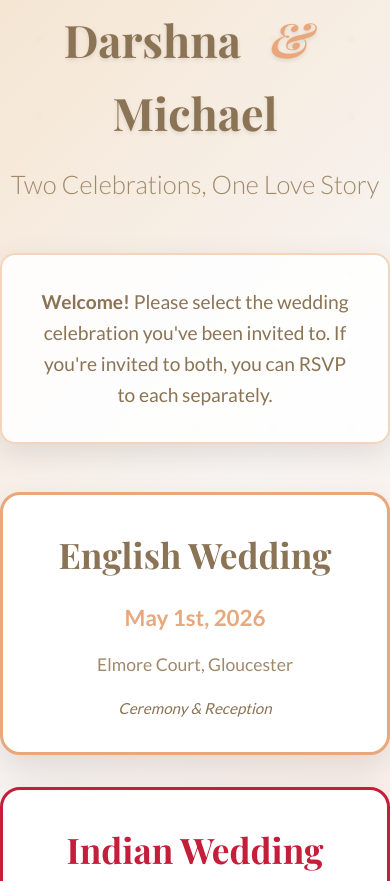
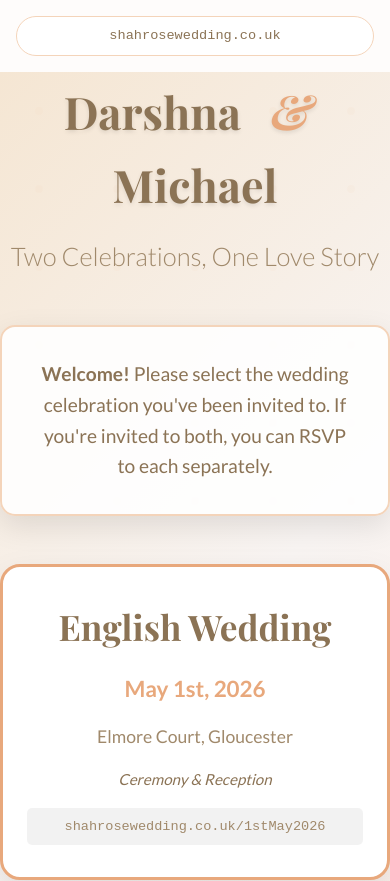
Before and after one commit to Darshna44/Wedding-website, a plain HTML site: page index.html in a window 390 px wide. Shown: the top 881 px of the page. Drawn offline with nearby package versions, Linux system fonts and the light colour scheme.

Commit message:
Update index.html
Update name of the landing pages

```diff
--- a/index.html
+++ b/index.html
@@ -169,6 +169,16 @@
             font-size: 0.95rem;
             color: #8b7355;
             font-style: italic;
+        }
+
+        .wedding-btn .url-preview {
+            font-size: 0.85rem;
+            color: #a0896b;
+            margin-top: 1rem;
+            font-family: monospace;
+            background: rgba(0,0,0,0.05);
+            padding: 0.5rem;
+            border-radius: 5px;
         }
 
         /* Individual Wedding Pages */
@@ -544,8 +554,8 @@
             margin-bottom: 1rem;
         }
 
-        /* URL-based direct access styles */
-        .direct-access {
+        /* URL Display */
+        .url-display {
             position: fixed;
             top: 20px;
             right: 20px;
@@ -553,10 +563,11 @@
             background: rgba(255,255,255,0.9);
             padding: 0.5rem 1rem;
             border-radius: 25px;
-            font-size: 0.9rem;
+            font-size: 0.85rem;
             color: #8b7355;
             backdrop-filter: blur(10px);
             border: 1px solid #f4d4ba;
+            font-family: monospace;
         }
 
         /* Responsive Design */
@@ -606,7 +617,7 @@
                 font-size: 2rem;
             }
 
-            .direct-access {
+            .url-display {
                 position: static;
                 margin: 1rem;
                 text-align: center;
@@ -641,6 +652,9 @@
     </style>
 </head>
 <body>
+    <!-- URL Display -->
+    <div id="urlDisplay" class="url-display hidden"></div>
+
     <!-- Wedding Selection Screen -->
     <div id="weddingSelector" class="wedding-selector">
         <div class="selector-content">
@@ -659,12 +673,14 @@
                     <div class="date">May 1st, 2026</div>
                     <div class="location">Elmore Court, Gloucester</div>
                     <div class="details">Ceremony & Reception</div>
+                    <div class="url-preview">shahrosewedding.co.uk/1stMay2026</div>
                 </a>
                 <a href="#" class="wedding-btn indian" onclick="showWedding('indian')">
                     <h3>Indian Wedding</h3>
                     <div class="date">May 10th, 2026</div>
                     <div class="location">Oshwal Centre, Potters Bar</div>
                     <div class="details">Traditional Ceremony</div>
+                    <div class="url-preview">shahrosewedding.co.uk/10thMay2026</div>
                 </a>
             </div>
         </div>
@@ -970,14 +986,26 @@
     <script>
         // URL-based direct access
         function checkURLForDirectAccess() {
+            const path = window.location.pathname;
             const params = new URLSearchParams(window.location.search);
-            const wedding = params.get('wedding');
 
-            if (wedding === 'english') {
+            // Check for path-based access
+            if (path.includes('/1stMay2026') || params.get('path') === '1stMay2026') {
                 showWedding('english');
-            } else if (wedding === 'indian') {
+                updateURLDisplay('shahrosewedding.co.uk/1stMay2026');
+            } else if (path.includes('/10thMay2026') || params.get('path') === '10thMay2026') {
                 showWedding('indian');
+                updateURLDisplay('shahrosewedding.co.uk/10thMay2026');
+            } else {
+                updateURLDisplay('shahrosewedding.co.uk');
             }
+        }
+
+        // Update URL display
+        function updateURLDisplay(url) {
+            const urlDisplay = document.getElementById('urlDisplay');
+            urlDisplay.textContent = url;
+            urlDisplay.classList.remove('hidden');
         }
 
         // Wedding selection functionality
@@ -987,21 +1015,24 @@
                 document.getElementById('englishWedding').classList.add('active');
                 document.getElementById('indianWedding').classList.remove('active');
                 updateCountdown('english');
+                updateURLDisplay('shahrosewedding.co.uk/1stMay2026');
+                // Update URL without page reload
+                window.history.pushState({}, '', '?path=1stMay2026');
             } else if (type === 'indian') {
                 document.getElementById('indianWedding').classList.add('active');
                 document.getElementById('englishWedding').classList.remove('active');
                 updateCountdown('indian');
+                updateURLDisplay('shahrosewedding.co.uk/10thMay2026');
+                // Update URL without page reload
+                window.history.pushState({}, '', '?path=10thMay2026');
             }
-
-            // Update URL without page reload
-            const newURL = `${window.location.pathname}?wedding=${type}`;
-            window.history.pushState({}, '', newURL);
         }
 
         function showSelector() {
             document.getElementById('weddingSelector').style.display = 'flex';
             document.getElementById('englishWedding').classList.remove('active');
             document.getElementById('indianWedding').classList.remove('active');
+            updateURLDisplay('shahrosewedding.co.uk');
 
             // Clear URL parameter
             window.history.pushState({}, '', window.location.pathname);
```
